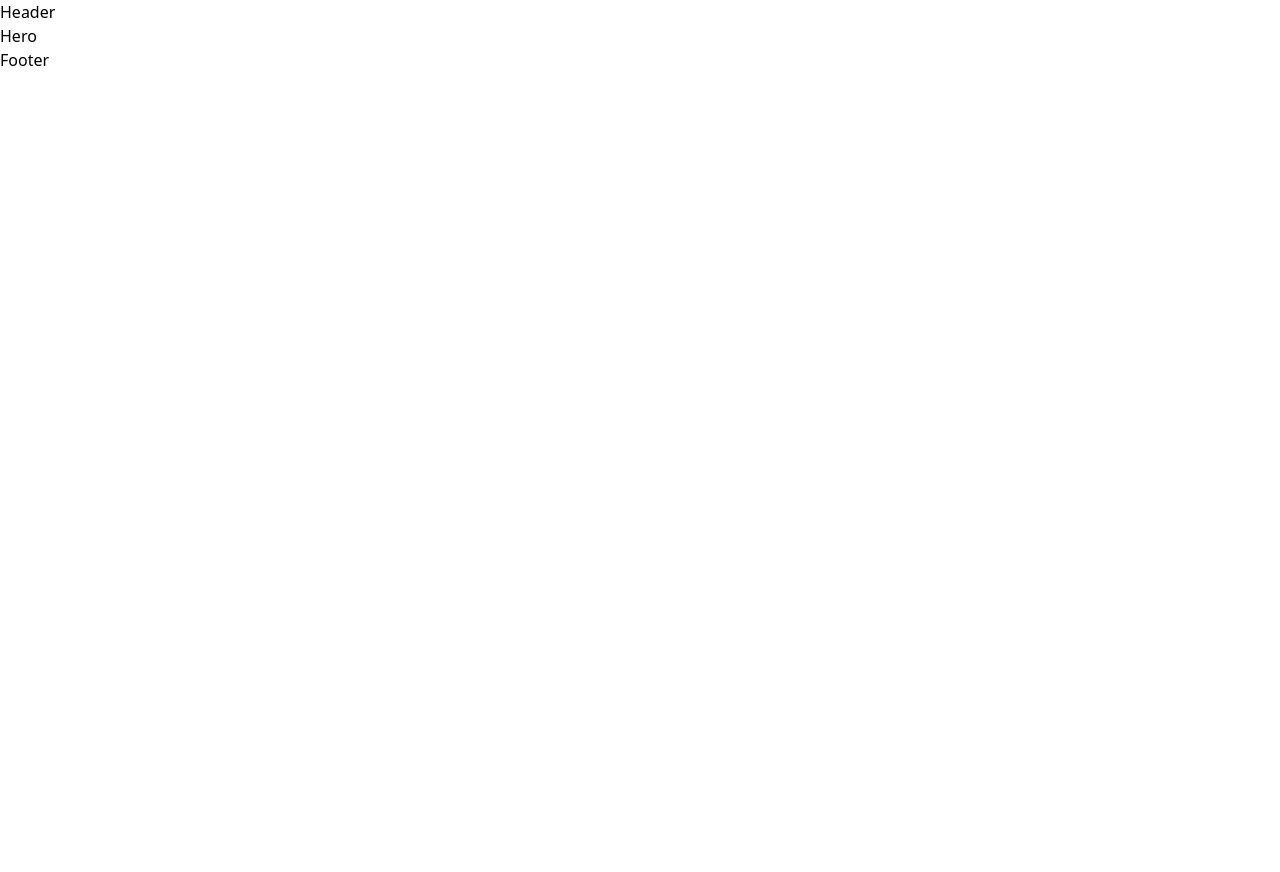
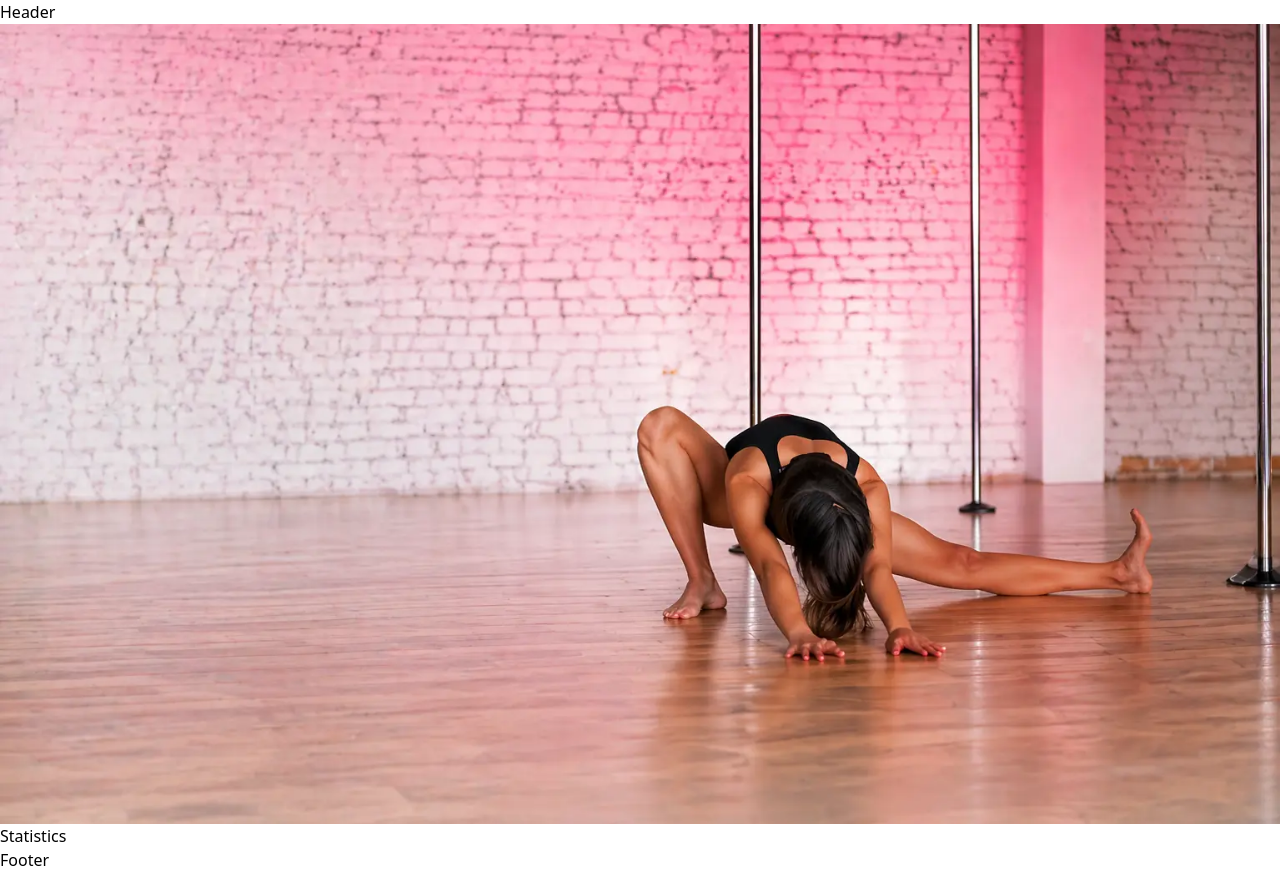
Before and after one commit to 7flowsstudio/crystal_pole_dance, a Next.js app: page / in a window 1280 px wide. Before the commit the page ends 800 px from the top, so only its background shows below. Built offline with nearby package versions, Linux system fonts and the light colour scheme.

Commit message:
add-img-bg-hero

```diff
--- a/src/app/globals.css
+++ b/src/app/globals.css
@@ -111,7 +111,7 @@ textarea {
 img {
   display: block;
   max-width: 100%;
-	height: auto;
+  /* height: auto; */
 }
 
 .container {
@@ -159,7 +159,6 @@ font-weight: 500;
   font-size: 24px;
   letter-spacing: 0.01em;
   color: var(--with-taste-dark-brown);
-
 }
 
 @media screen and (max-width: 768px) {
--- a/src/app/layout.tsx
+++ b/src/app/layout.tsx
@@ -19,7 +19,7 @@ export default function RootLayout({
 }>) {
   return (
     <html lang="uk">
-      <body>
+      <body className="min-h-screen flex flex-col bg-background">
         <Header />
         <main>{children}</main>
         <Footer />
--- a/src/app/page.tsx
+++ b/src/app/page.tsx
@@ -1,5 +1,11 @@
 import Hero from "@/components/sections/Hero";
+import Statistics from "@/components/sections/Statistics";
 
 export default function Home() {
-  return <Hero />;
+  return (
+    <>
+      <Hero />
+      <Statistics />
+    </>
+  );
 }
--- a/src/components/sections/Hero.tsx
+++ b/src/components/sections/Hero.tsx
@@ -1,7 +1,29 @@
-import React from "react";
+"use client";
+import Container from "@/components/layout/Container";
+
+import Image from "next/image";
 
 const Hero = () => {
-  return <div>Hero</div>;
+  return (
+    <div className="h-[800px]">
+      <div id="hero" className="w-full h-[800px] overflow-hidden">
+        <div className="absolute  w-full h-[800px]">
+          <Image
+            src="/img/hero/ed52b2fe6c1d471b3ce6680465dd58e9948d3e13.webp"
+            alt="background"
+            fill
+            priority
+            className="object-cover"
+          />
+        </div>
+        <div className="relative z-10">
+          <Container>
+            <div></div>
+          </Container>
+        </div>
+      </div>
+    </div>
+  );
 };
 
 export default Hero;
--- /dev/null
+++ b/src/components/sections/Statistics.tsx
@@ -0,0 +1,7 @@
+import React from "react";
+
+const Statistics = () => {
+  return <div>Statistics</div>;
+};
+
+export default Statistics;
```
Lines whose indentation alone changed are shown as unchanged.
